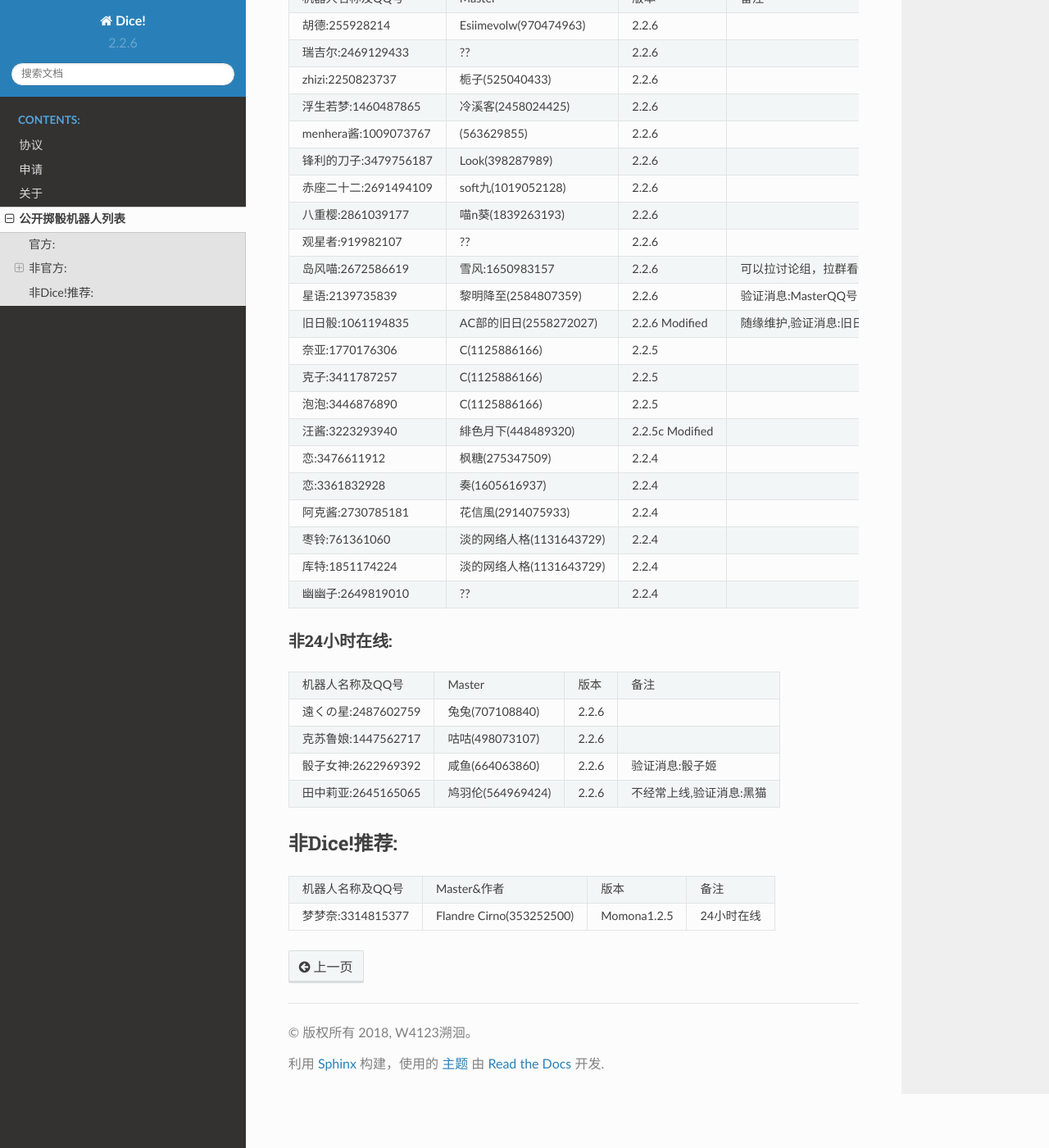
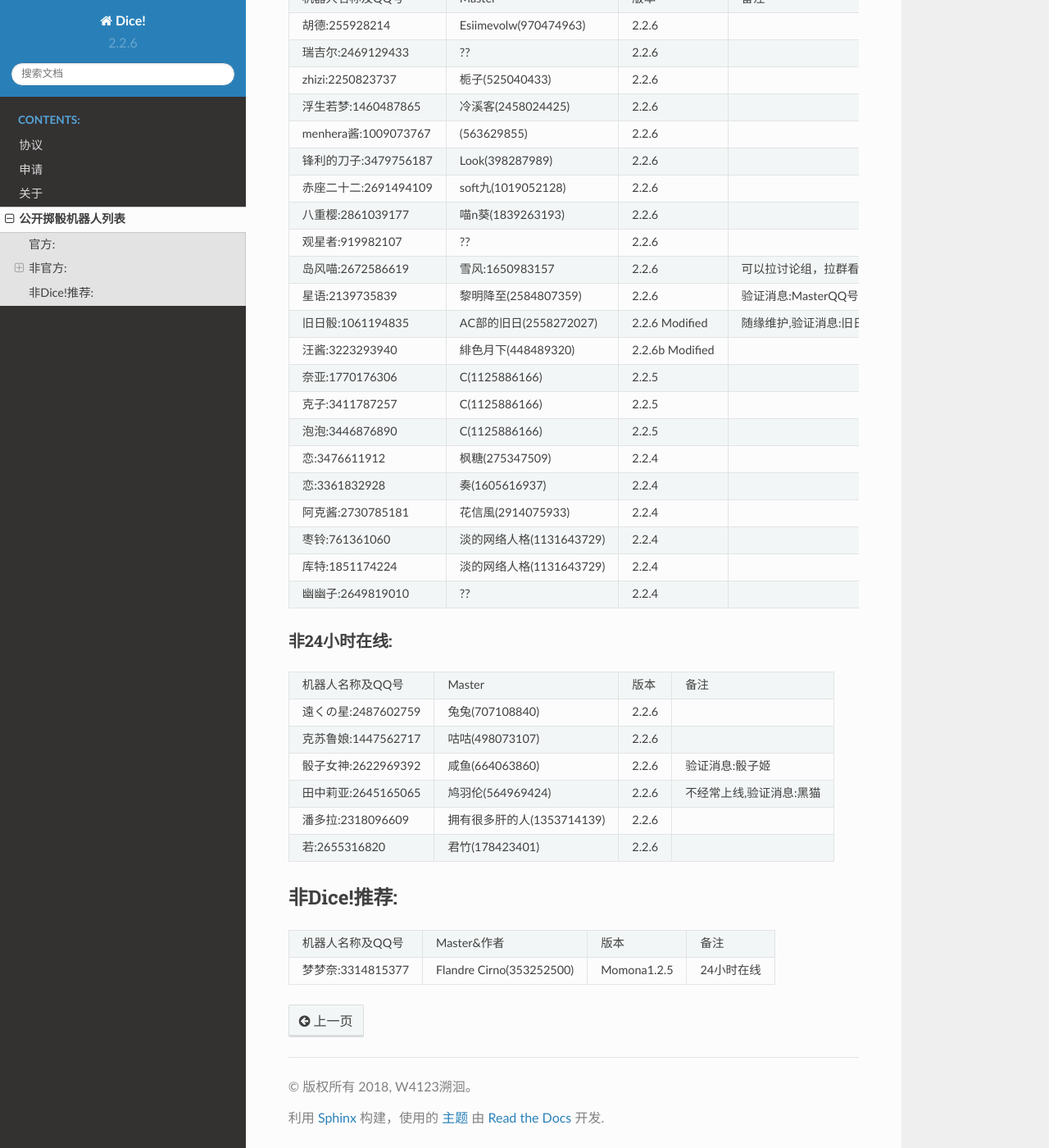
Before and after one commit to Dice-Developer-Team/Dice, a Sphinx documentation site: the page built from docs/DiceList.rst, in a window 1280 px wide and 1400 px high, scrolled down 730 px. Shown: the whole window at 82% size. Built offline with Sphinx 7.4.7 and the Read the Docs theme 2.0.0, drawn with Linux system fonts in a browser that asks for light colours; some of the changed text lies outside the part shown.

Commit message:
Update dicelist again~

```diff
--- a/docs/DiceList.rst
+++ b/docs/DiceList.rst
@@ -64,13 +64,13 @@
 +--------------------------+------------------------------+------------------+----------------------------+
 |旧日骰:1061194835         |AC部的旧日(2558272027)        |2.2.6 Modified    |随缘维护,验证消息:旧日骰    |
 +--------------------------+------------------------------+------------------+----------------------------+
+|汪酱:3223293940           |緋色月下(448489320)           |2.2.6b Modified   |                            |
++--------------------------+------------------------------+------------------+----------------------------+
 |奈亚:1770176306           |C(1125886166)                 |2.2.5             |                            |
 +--------------------------+------------------------------+------------------+----------------------------+
 |克子:3411787257           |C(1125886166)                 |2.2.5             |                            |
 +--------------------------+------------------------------+------------------+----------------------------+
 |泡泡:3446876890           |C(1125886166)                 |2.2.5             |                            |
-+--------------------------+------------------------------+------------------+----------------------------+
-|汪酱:3223293940           |緋色月下(448489320)           |2.2.5c Modified   |                            |
 +--------------------------+------------------------------+------------------+----------------------------+
 |恋:3476611912             |枫糖(275347509)               |2.2.4             |                            |
 +--------------------------+------------------------------+------------------+----------------------------+
@@ -100,6 +100,10 @@
 +--------------------------+------------------------------+------------------+----------------------------+
 |田中莉亚:2645165065       |鸠羽伦(564969424)             |2.2.6             |不经常上线,验证消息:黑猫    |
 +--------------------------+------------------------------+------------------+----------------------------+
+|潘多拉:2318096609         |拥有很多肝的人(1353714139)    |2.2.6             |                            |
++--------------------------+------------------------------+------------------+----------------------------+
+|若:2655316820             |君竹(178423401)               |2.2.6             |                            |
++--------------------------+------------------------------+------------------+----------------------------+
 
 非Dice!推荐:
 ================
```
Also changed, not shown: other parts of docs/DiceList.rst (+1 -1 lines).
